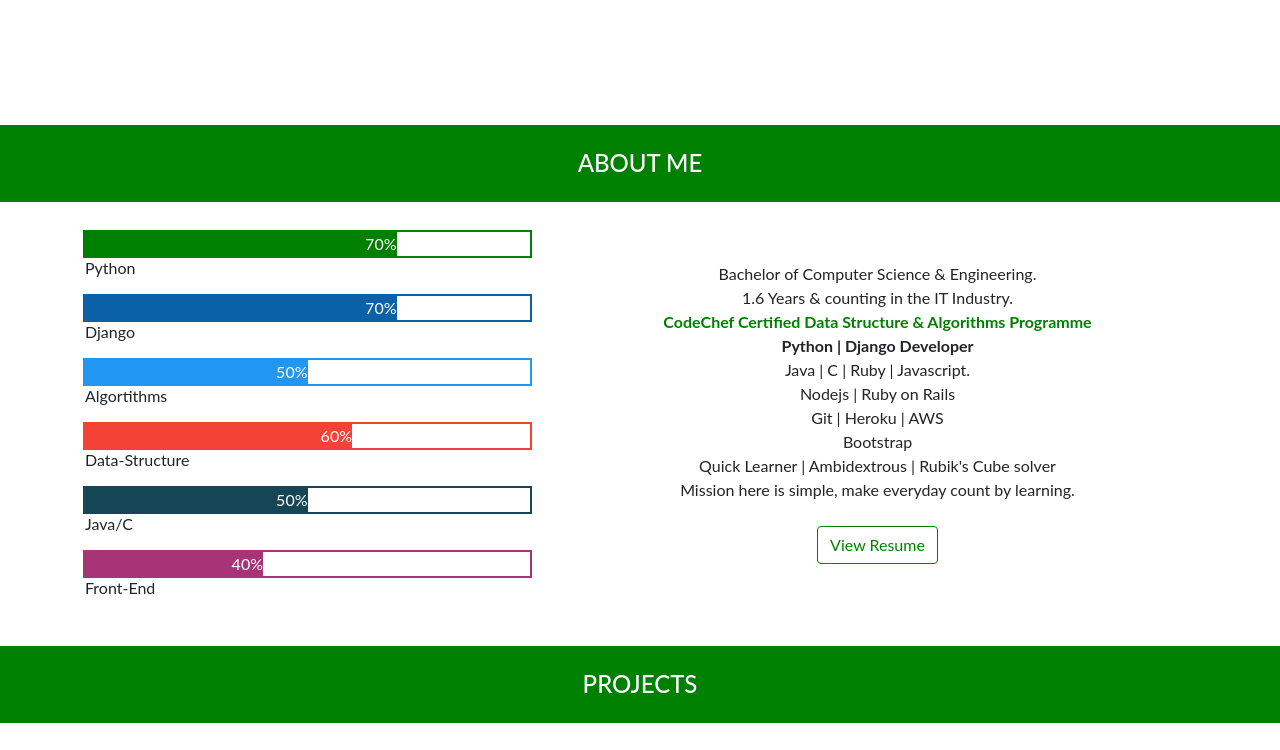
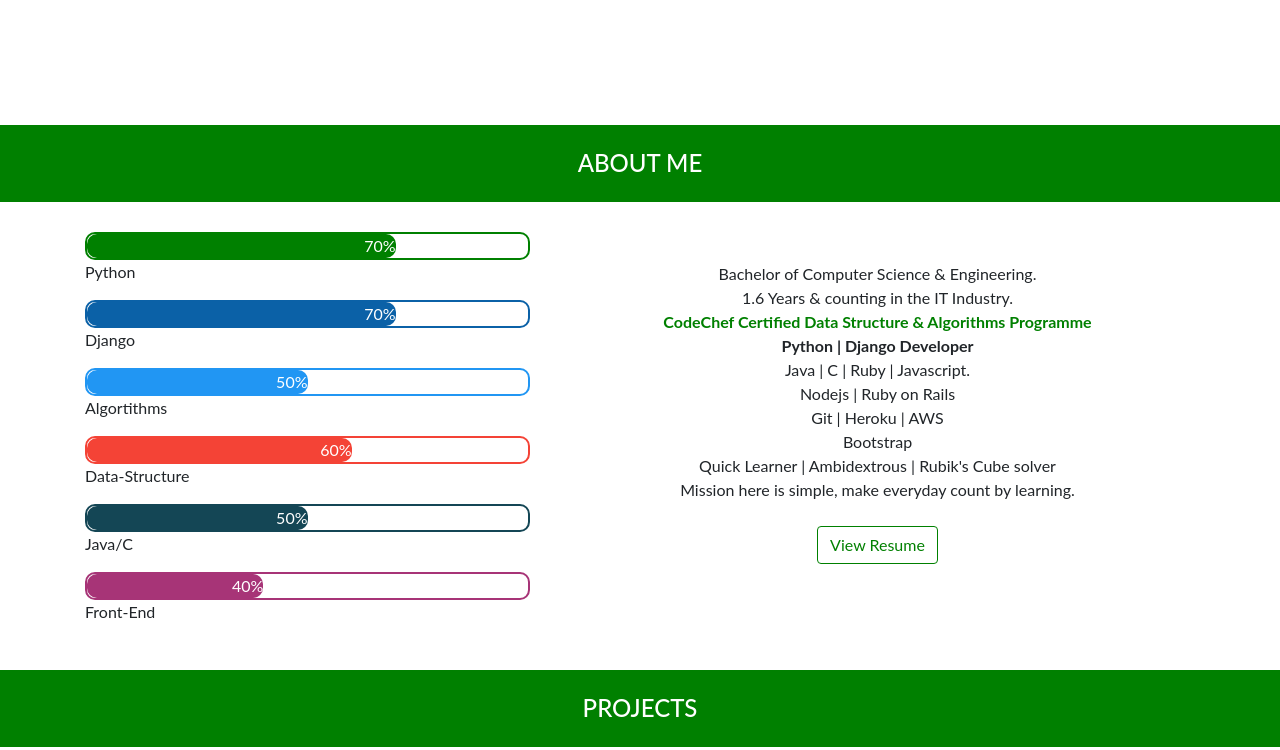
Before and after one commit to slk007/portfolio, a plain HTML site: page index.html in a window 1280 px wide. Shown: the part 660-1410 px from the top of the page. Drawn offline with nearby package versions, Linux system fonts and the light colour scheme.

Commit message:
bars border

```diff
--- a/css/design.css
+++ b/css/design.css
@@ -131,69 +131,69 @@ html, body {
 }
 
 .Python-container {
-    outline-style: solid;
-    outline-width: 2px;
-    outline-color: green;
+    border: 2px solid green;
+    border-radius: 10px;
 }
 .Python {
     width: 70%;
     background-color: green;
+    border-radius: 10px;
 }
 
 
 .Django-container{
-    outline-style: solid;
-    outline-width: 2px;
-    outline-color: #0b61a7;
+    border: 2px solid #0b61a7;
+    border-radius: 10px;
 }
 .Django {
     width: 70%;
     background-color: #0b61a7;
+    border-radius: 10px;
 }
 
 
 .Algortithms-container{
-    outline-style: solid;
-    outline-width: 2px;
-    outline-color: #2196F3;
+    border: 2px solid #2196F3;
+    border-radius: 10px;
 }
 .Algorithms {
     width: 50%;
     background-color: #2196F3;
+    border-radius: 10px;
 }
 
 
 
 .Data-Structure-container{
-    outline-style: solid;
-    outline-width: 2px;
-    outline-color: #f44336;
+    border: 2px solid  #f44336;
+    border-radius: 10px;
 }
 .Data-Structure {
     width: 60%;
     background-color: #f44336;
+    border-radius: 10px;
 }
 
 
 .Java-C-container{
-    outline-style: solid;
-    outline-width: 2px;
-    outline-color: #144655;
+    border: 2px solid #144655;
+    border-radius: 10px;
 }
 .Java-C {
     width: 50%;
     background-color: #144655;
+    border-radius: 10px;
 }
 
 
 .front-end-container{
-    outline-style: solid;
-    outline-width: 2px;
-    outline-color: #a73477;
+    border: 2px solid #a73477;
+    border-radius: 10px;
 }
 .front-end {
     width: 40%;
     background-color: #a73477;
+    border-radius: 10px;
 }
 
 
```
